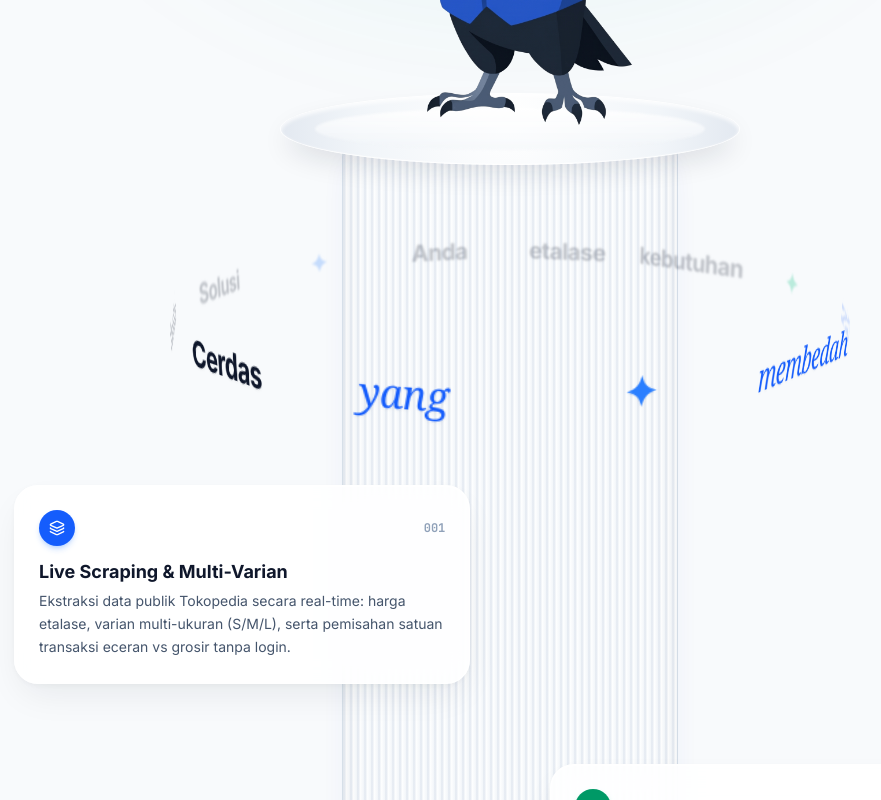
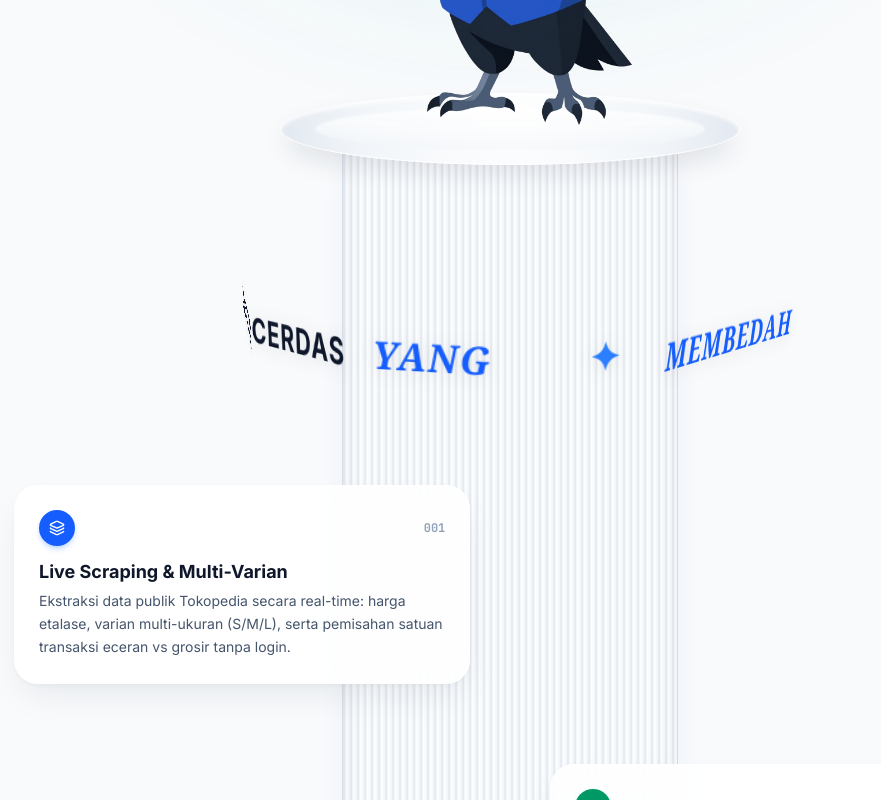
Before and after one commit to Josh682/AIKOBI, a Next.js app in the folder apps/web/: page / in a window 1280 px wide. Shown: the part 635-1435 px from the top of the page, without its empty margins (130-1011 px from the left). Built offline with nearby package versions, Linux system fonts and the light colour scheme; a web font is replaced by a local one.

Commit message:
feat(landing): make 3D cylinder ring text uppercase and hide back face behind pillar

```diff
--- a/apps/web/app/globals.css
+++ b/apps/web/app/globals.css
@@ -500,10 +500,10 @@ a { color: inherit; }
 /* 3D Cylindrical Text Ring Rotation (Matches Precedent Gambar 3) */
 @keyframes cylinder-spin {
   0% {
-    transform: rotateX(-12deg) rotateY(0deg);
+    transform: rotateX(-10deg) rotateY(0deg);
   }
   100% {
-    transform: rotateX(-12deg) rotateY(-360deg);
+    transform: rotateX(-10deg) rotateY(-360deg);
   }
 }
 
--- a/apps/web/app/page.tsx
+++ b/apps/web/app/page.tsx
@@ -97,28 +97,28 @@ export default function HomePage() {
 
         {/* ============================================================
             3D CYLINDRICAL ROTATING RING TEXT (MATCHES GAMBAR 3)
-            "Solusi konsultasi cerdas yang membedah tuntas kebutuhan etalase Anda"
+            All-caps, rotating around pillar, back-face hidden behind pillar
             ============================================================ */}
         <div className="relative text-center max-w-4xl mx-auto mb-16 sm:mb-24">
           <h2 className="sr-only">
-            Solusi konsultasi cerdas yang membedah tuntas kebutuhan etalase Anda
+            SOLUSI KONSULTASI CERDAS YANG MEMBEDAH TUNTAS KEBUTUHAN ETALASE ANDA
           </h2>
           <div className="relative h-28 sm:h-36 md:h-44 flex items-center justify-center [perspective:1000px] select-none pointer-events-auto">
             <div
-              className="relative w-full h-full flex items-center justify-center [transform-style:preserve-3d] animate-cylinder-spin hover:[animation-play-state:paused] [--cylinder-radius:155px] xs:[--cylinder-radius:185px] sm:[--cylinder-radius:240px] md:[--cylinder-radius:290px] lg:[--cylinder-radius:320px]"
+              className="relative w-full h-full flex items-center justify-center [transform-style:preserve-3d] animate-cylinder-spin hover:[animation-play-state:paused] [--cylinder-radius:140px] xs:[--cylinder-radius:165px] sm:[--cylinder-radius:195px] md:[--cylinder-radius:230px] lg:[--cylinder-radius:255px]"
             >
               {[
-                { text: 'Solusi', style: 'font-extrabold text-slate-900 dark:text-white' },
-                { text: 'Konsultasi', style: 'font-extrabold text-slate-900 dark:text-white' },
-                { text: 'Cerdas', style: 'font-extrabold text-slate-900 dark:text-white' },
-                { text: 'yang', style: 'font-editorial italic text-blue-600 dark:text-blue-400' },
+                { text: 'SOLUSI', style: 'font-black tracking-wider text-slate-900 dark:text-white' },
+                { text: 'KONSULTASI', style: 'font-black tracking-wider text-slate-900 dark:text-white' },
+                { text: 'CERDAS', style: 'font-black tracking-wider text-slate-900 dark:text-white' },
+                { text: 'YANG', style: 'font-editorial italic font-bold tracking-wider text-blue-600 dark:text-blue-400' },
                 { text: '✦', style: 'text-blue-500 font-bold' },
-                { text: 'membedah', style: 'font-editorial italic text-blue-600 dark:text-blue-400' },
-                { text: 'tuntas', style: 'font-editorial italic text-blue-600 dark:text-blue-400' },
+                { text: 'MEMBEDAH', style: 'font-editorial italic font-bold tracking-wider text-blue-600 dark:text-blue-400' },
+                { text: 'TUNTAS', style: 'font-editorial italic font-bold tracking-wider text-blue-600 dark:text-blue-400' },
                 { text: '✦', style: 'text-emerald-500 font-bold' },
-                { text: 'kebutuhan', style: 'font-extrabold text-slate-900 dark:text-white' },
-                { text: 'etalase', style: 'font-extrabold text-slate-900 dark:text-white' },
-                { text: 'Anda', style: 'font-extrabold text-slate-900 dark:text-white' },
+                { text: 'KEBUTUHAN', style: 'font-black tracking-wider text-slate-900 dark:text-white' },
+                { text: 'ETALASE', style: 'font-black tracking-wider text-slate-900 dark:text-white' },
+                { text: 'ANDA', style: 'font-black tracking-wider text-slate-900 dark:text-white' },
                 { text: '✦', style: 'text-blue-500 font-bold' },
               ].map((item, idx) => {
                 const angle = idx * 30;
@@ -128,18 +128,17 @@ export default function HomePage() {
                     className="absolute flex items-center justify-center [transform-style:preserve-3d]"
                     style={{
                       transform: `rotateY(${angle}deg) translateZ(var(--cylinder-radius))`,
+                      backfaceVisibility: 'hidden',
+                      WebkitBackfaceVisibility: 'hidden',
                     }}
                   >
-                    {/* Front Face: Crisp & Bold (visible when facing viewer) */}
+                    {/* Front Face: Crisp & Bold uppercase text (visible only in front hemisphere; hidden when behind pillar) */}
                     <span
-                      className={`text-lg sm:text-2xl md:text-3xl tracking-tight [backface-visibility:hidden] drop-shadow-xs whitespace-nowrap ${item.style}`}
-                    >
-                      {item.text}
-                    </span>
-                    {/* Back Face: Mirrored & Blurred (visible when facing away at rear of cylinder) */}
-                    <span
-                      aria-hidden="true"
-                      className={`absolute text-lg sm:text-2xl md:text-3xl tracking-tight [transform:rotateY(180deg)] [backface-visibility:hidden] blur-[1.5px] opacity-25 dark:opacity-20 whitespace-nowrap select-none ${item.style}`}
+                      style={{
+                        backfaceVisibility: 'hidden',
+                        WebkitBackfaceVisibility: 'hidden',
+                      }}
+                      className={`text-base sm:text-xl md:text-2xl lg:text-3xl uppercase tracking-wider whitespace-nowrap select-none drop-shadow-[0_2px_8px_rgba(0,0,0,0.10)] dark:drop-shadow-[0_2px_12px_rgba(0,0,0,0.5)] ${item.style}`}
                     >
                       {item.text}
                     </span>
```
